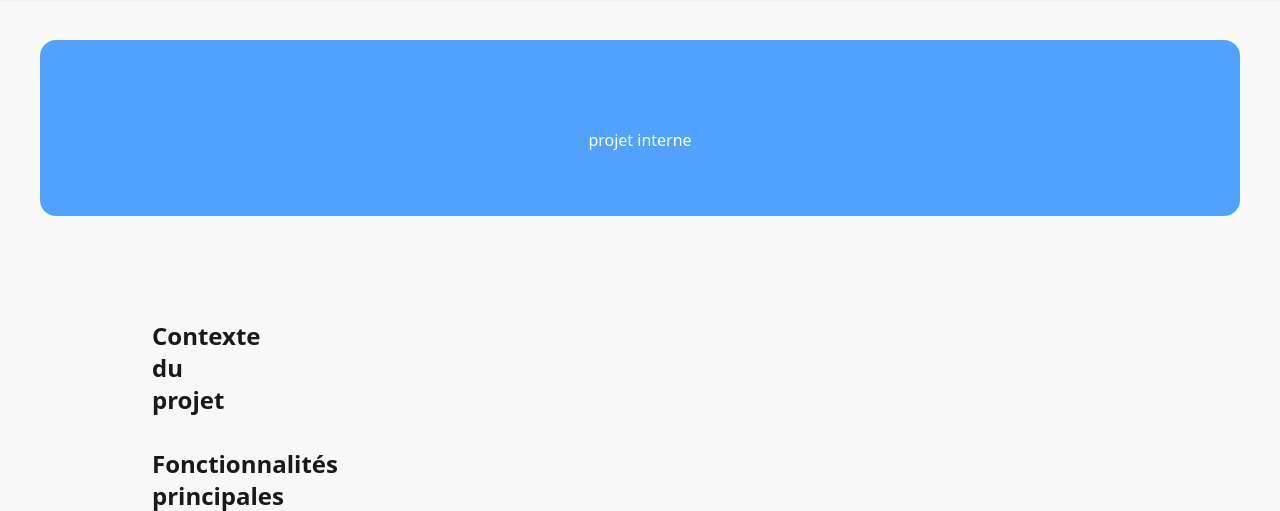
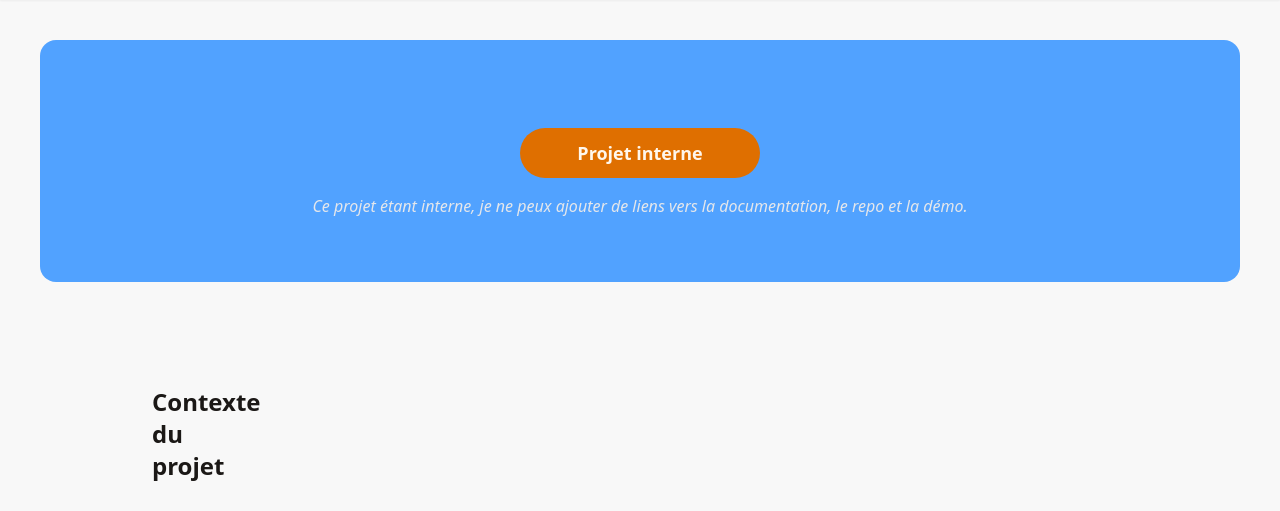
Before and after one commit to GKillianCode/Portfolio, a Symfony app: template templates/home/projectDetails.html.twig in a window 1280 px wide. Shown: the part 68-579 px from the top of the page. Run offline with Twig, Linux system fonts and the light colour scheme; the template is opened without the code that fills it, so the values that code supplies are empty; style sheets or scripts are compiled from the project's sources; some libraries are stand-ins or nearby versions.

Commit message:
Use projectType in easyAdmin and fix the conditionnal display

```diff
--- a/src/Entity/ProjectType.php
+++ b/src/Entity/ProjectType.php
@@ -105,4 +105,9 @@ class ProjectType
 
         return $this;
     }
+
+    public function __toString(): string
+    {
+        return $this->name;
+    }
 }
--- a/templates/home/projectDetails.html.twig
+++ b/templates/home/projectDetails.html.twig
@@ -14,7 +14,7 @@ GODET {% endblock %} {% block body %}
         <p class="text-md md:text-lg text-gray-100">
             {{ project.shortDescription }}
         </p>
-        {% if project.projectType.name == 'INTERN' %}
+        {% if project.projectType.name == 'SIDE' %}
         <div class="mt-6 flex justify-center gap-4 flex-col md:flex-row">
             <a
                 href="{{ project.repoLink }}"
@@ -39,7 +39,17 @@ GODET {% endblock %} {% block body %}
             >
         </div>
         {% else %}
-        <div class="mt-6 flex justify-center">projet interne</div>
+        <span
+            class="badge badge-warning mt-6 flex justify-center mx-auto py-6 px-14 text-lg font-semibold"
+        >
+            Projet interne
+        </span>
+        <p class="mt-4 text-gray-200">
+            <i
+                >Ce projet étant interne, je ne peux ajouter de liens vers la
+                documentation, le repo et la démo.</i
+            >
+        </p>
         {% endif %}
     </div>
 </section>
```
Also changed, not shown: src/Controller/Admin/ProjectCrudController.php (+9 -0 lines).
